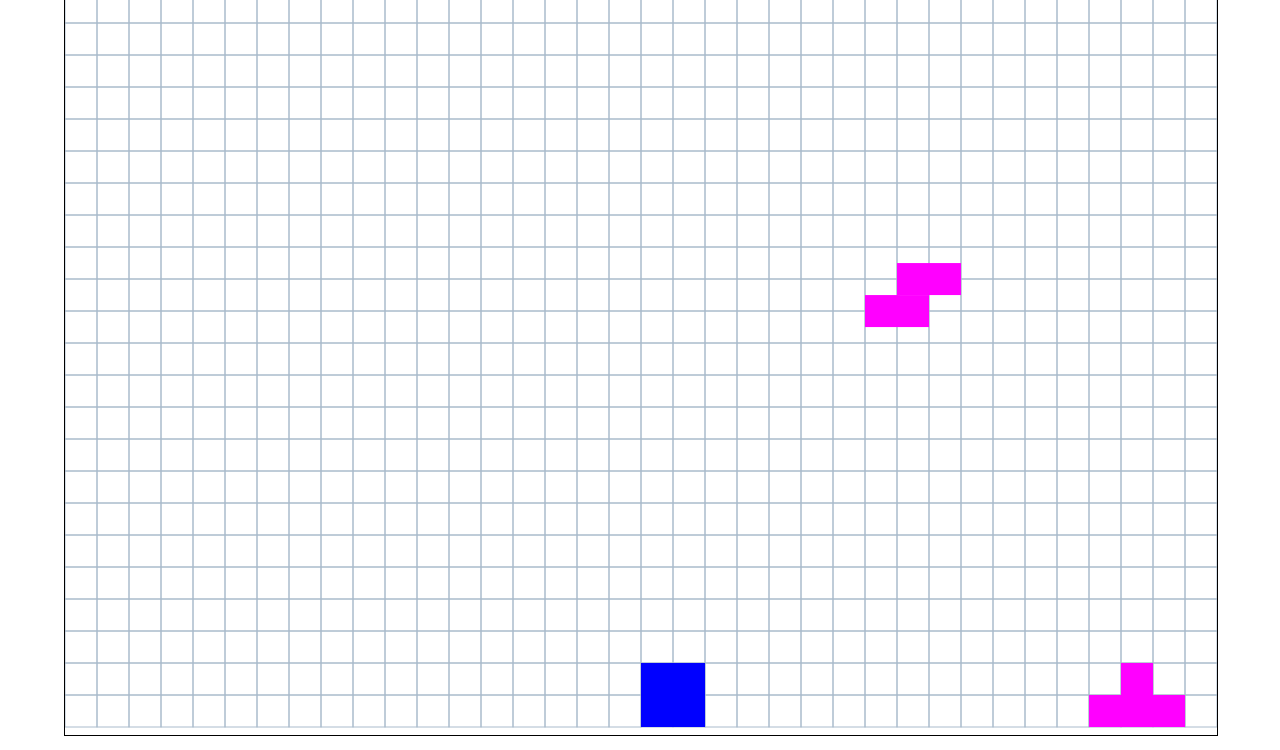
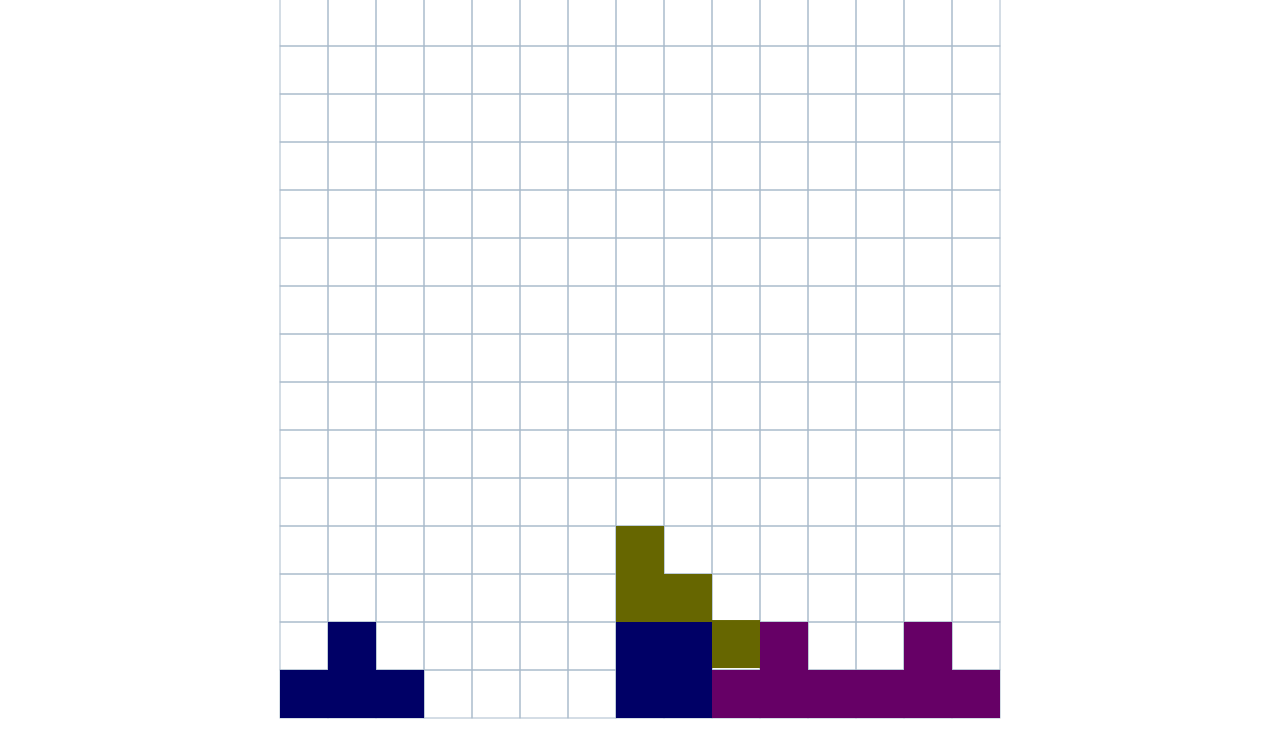
Before and after one commit to a13ks3y/revertris, a plain HTML site: page index.html in a window 1280 px wide. Shown: the part 50-800 px from the top of the page. Drawn offline with Linux system fonts and the light colour scheme.

Commit message:
add line burn, various updates

```diff
--- a/cell.js
+++ b/cell.js
@@ -1,5 +1,5 @@
 class Cell {
-    constructor(c, r, color, size) {
+    constructor(c, r, color, size, natureName) {
         this.c = c;
         this.r = r;
         this.size = size;
@@ -8,6 +8,7 @@ class Cell {
         this.color = color;
         this.isFalling = true;
         this.isSelected = false;
+        this.natureName = natureName;
     }
     render(ctx) {
         if (this.color) {
@@ -43,7 +44,14 @@ class Cell {
         this.r = ~~(this.y / this.size);
     }
     stopFalling() {
+        if (!this.isFalling) return;
         this.isFalling = false;
         this.y = this.r * this.size;
     }
+    changeNature() {
+        const natureNames = NATURE_NAMES.split('').filter(n => n !== this.natureName);
+        const nextName = natureNames[~~(Math.random() * natureNames.length)];
+        this.color = NATURES_COLOR_MAP[nextName];
+        this.natureName = nextName;
+    }
 }
--- a/grid.js
+++ b/grid.js
@@ -1,10 +1,12 @@
 class Grid {
     cells = {};
+
     constructor(colsCount, rowsCount) {
         this.colsCount = colsCount;
         this.rowsCount = rowsCount;
         this.score = 0;
     }
+
     forEach(callback) {
         for (let c = 0; c < this.colsCount; c++) {
             for (let r = this.rowsCount - 1; r >= 0; r--) {
@@ -13,12 +15,14 @@ class Grid {
             }
         }
     }
+
     forEachInColumn(column, callback) {
         for (let r = this.rowsCount - 1; r >= 0; r--) {
             const cell = this.getCell(column, r);
             cell && callback(cell, r);
         }
     }
+
     logic(dtt) {
         const fallingCells = [];
         this.forEach((cell, c, r) => {
@@ -53,13 +57,34 @@ class Grid {
                 needToUpdateScore = true;
             }
         });
+        let needToFall = false;
+        for (let r = this.rowsCount - 1; r >= 0; r--) {
+            let fullLine = true;
+            for (let c = 0; c < this.colsCount; c++) {
+                const cell = this.getCell(c,r);
+                if (!cell || cell.isFalling) {
+                    fullLine = false;
+                }
+            }
+            if (fullLine) {
+                this.forEachInRow(r, (cell, col, row) => {
+                    this.removeCell(cell);
+                });
+                needToFall = true;
+            }
+        }
+        if (needToFall) {
+            this.forEach(cell => cell.isFalling = true);
+        }
+
         if (needToUpdateScore) {
-            this.score ++;
+            this.score++;
         }
         if (fallingCells.length === 0) {
             this.createPiece();
         }
     }
+
     render(ctx) {
         this.forEach((cell, c, r) => {
             cell.render(ctx);
@@ -73,35 +98,37 @@ class Grid {
 
         });
     }
+
     replaceCell(cell, c, r) {
         c = c || cell.c;
         r = r || cell.r;
         this.cells[this.cellHash(c, r)] = cell;
     }
+
     createPiece() {
-        const natureName = NATURE_NAMES[~~(Math.random()*NATURE_NAMES.length)];
+        const natureName = NATURE_NAMES[~~(Math.random() * NATURE_NAMES.length)];
         const natures = NATURES[natureName];
-        const natureRotation = ~~(Math.random()*natures.length);
-        const offsetRow = 0;
+        const natureRotation = ~~(Math.random() * natures.length);
         const natureColor = NATURES_COLOR_MAP[natureName];
         const nature = natures[natureRotation];
+        let natureColsCount = 1;
 
-        let natureColsCount = 1;
         nature.forEach(row => {
             if (row.length > natureColsCount) {
                 natureColsCount = row.length;
             }
         });
-
+        const offsetRow = 0;
         const offsetCol = ~~(Math.random() * (COLS_COUNT - natureColsCount + 1));
-        for(let r = 0; r < nature.length; r++) {
+        for (let r = 0; r < nature.length; r++) {
             for (let c = 0; c < nature[r].length; c++) {
                 if (nature[r][c]) {
                     const cell = new Cell(
                         c + offsetCol,
                         r + offsetRow,
                         natureColor,
-                        CELL_SIZE
+                        CELL_SIZE,
+                        natureName
                     );
                     cell.isFalling = true;
                     this.replaceCell(cell);
@@ -109,12 +136,15 @@ class Grid {
             }
         }
     }
+
     cellHash(c, r) {
         return `${c}:${r}`;
     }
+
     getCell(c, r) {
         return this.cells[this.cellHash(c, r)];
     }
+
     findSelected(cell, result = []) {
         result.push(cell);
         const neighbors = [
@@ -130,7 +160,14 @@ class Grid {
         });
         return result;
     }
+
     removeCell(cell) {
         delete this.cells[this.cellHash(cell.c, cell.r)];
     }
+
+    forEachInRow(r, callback) {
+        for (let c = 0; c < this.colsCount; c++) {
+            callback(this.getCell(c, r), c, r);
+        }
+    }
 }
--- a/init.js
+++ b/init.js
@@ -1,12 +1,12 @@
 const ctx = document.getElementById('ctx').getContext('2d');
 const parentRect = ctx.canvas.parentElement.getBoundingClientRect();
-ctx.canvas.width = parentRect.width;
+ctx.canvas.width = Math.min(parentRect.width, parentRect.height);
 ctx.canvas.height = parentRect.height;
 
-const CELL_SIZE = 32;
+const CELL_SIZE = parentRect.width  < 600 ? 32 : 48;
 const COLS_COUNT = ~~(ctx.canvas.width / CELL_SIZE);
 const ROWS_COUNT = ~~(ctx.canvas.height / CELL_SIZE);
 const X_OFFSET = ~~((ctx.canvas.width - COLS_COUNT * CELL_SIZE) / 2);
 const Y_OFFSET = ~~((ctx.canvas.height - ROWS_COUNT * CELL_SIZE) / 2);
 
-const CELL_SPEED = 666 / 2;
+const CELL_SPEED = 666;
--- a/main.css
+++ b/main.css
@@ -15,5 +15,7 @@ main {
     margin: auto;
 }
 canvas {
-    border: 1px solid black;
+    /*border: 1px solid black;*/
+    display: block;
+    margin: auto;
 }
--- a/natures.js
+++ b/natures.js
@@ -100,12 +100,12 @@ const NATURES = {
 };
 const NATURE_NAMES = 'OISZTLJ';
 const NATURES_COLOR_MAP = {
-    'O': '#f00',
-    'I': '#0f0',
-    'S': '#00f',
+    'O': '#660000',
+    'I': '#006600',
+    'S': '#000066',
 
-    'Z': '#f0f',
-    'T': '#0ff',
-    'L': '#ff0',
-    'J': '#420'
+    'Z': '#660066',
+    'T': '#006666',
+    'L': '#666600',
+    'J': '#999f00'
 }
```
